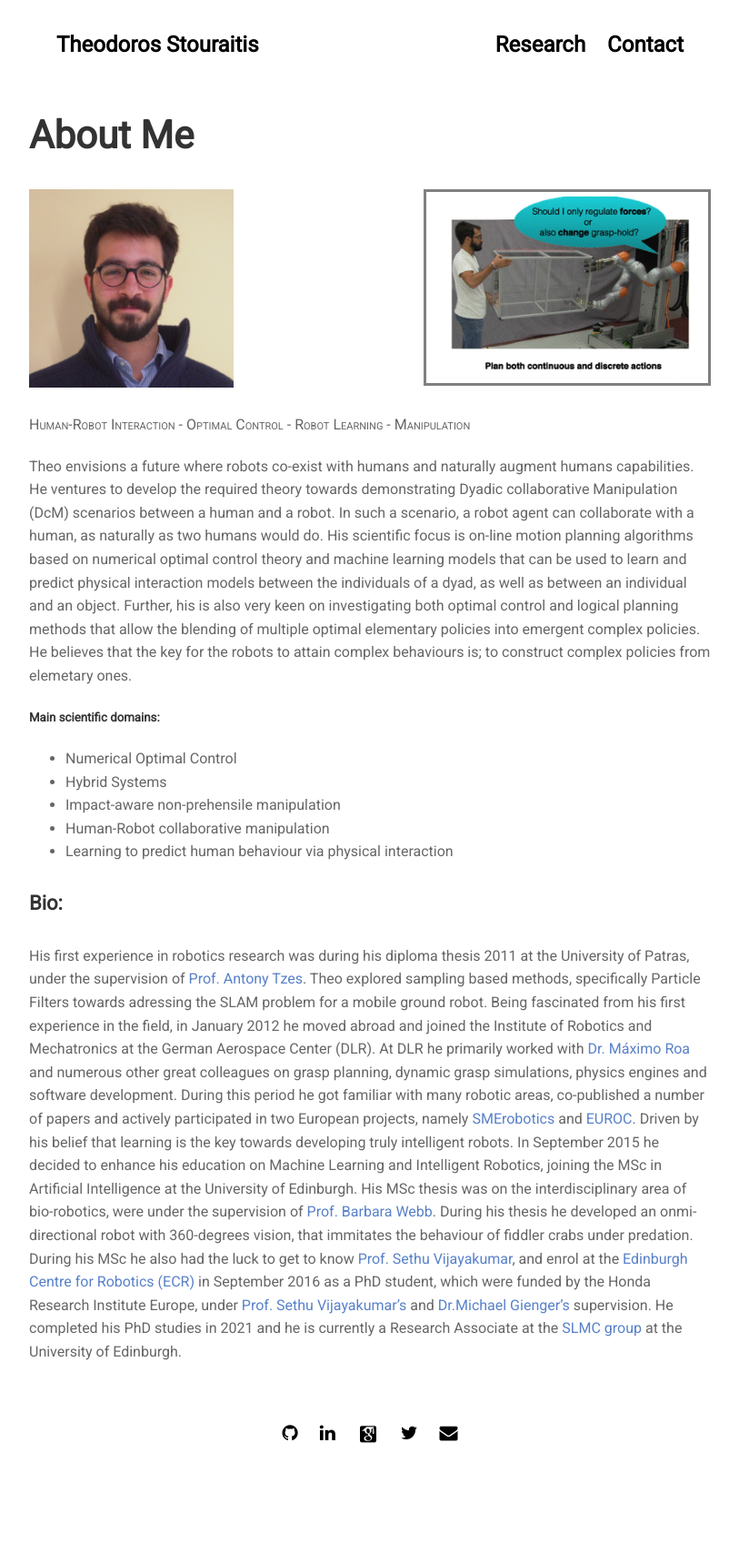
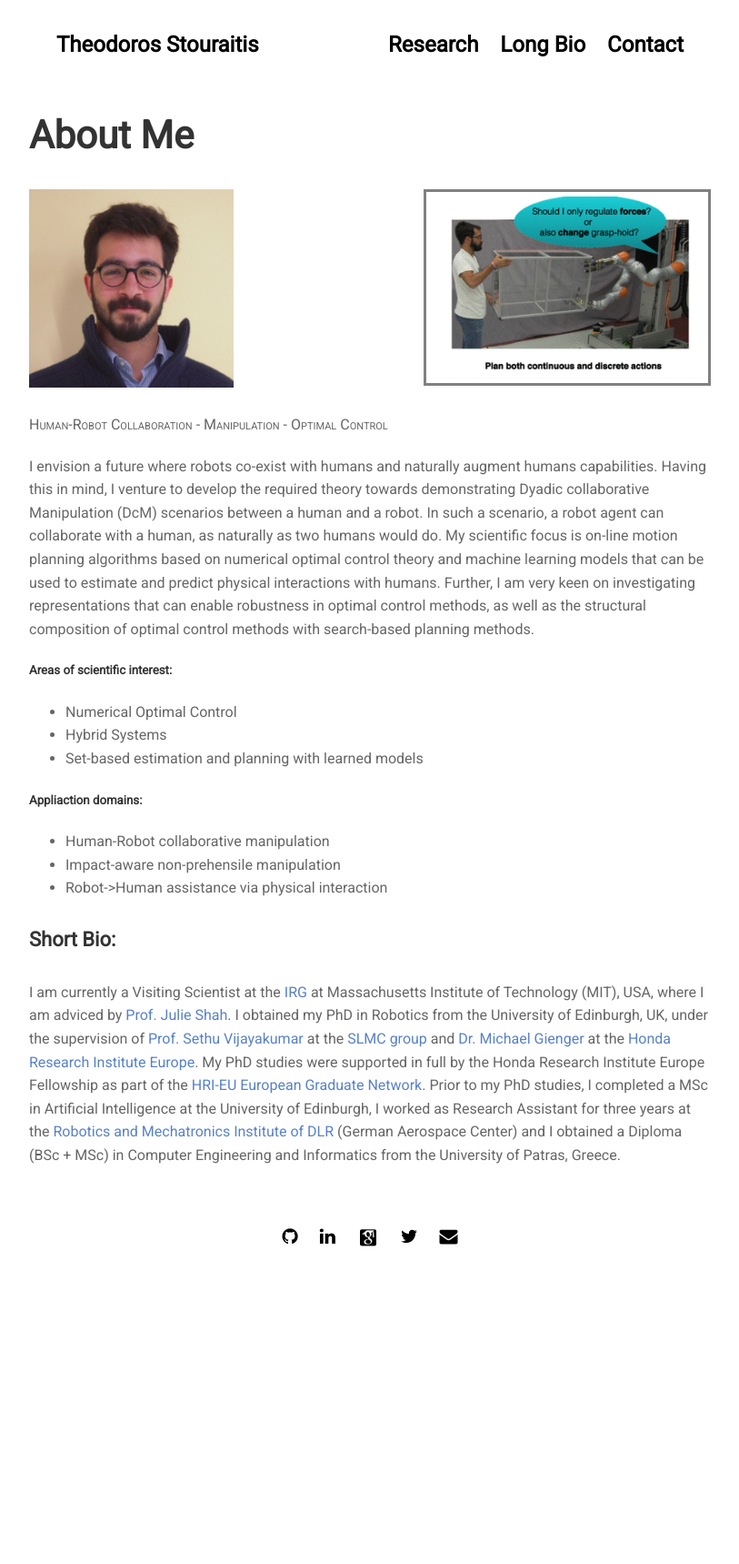
Before and after one commit to stoutheo/stoutheo.github.io, a Jekyll site: the page built from index.html, in a window 1280 px wide. Shown: the whole page at 91% size, without its empty margins (233-1046 px from the left). Built offline with Jekyll 4.4.1, drawn with Linux system fonts in a browser that asks for light colours; nearby versions of some CDN libraries; after the commit the page ends 1503 px from its top, so only the background shows below that.

Commit message:
Added RAL22 and updated bio, statement and moved long bio to separate page

```diff
--- a/_data/publications/papers.yml
+++ b/_data/publications/papers.yml
@@ -11,11 +11,25 @@
 
   <tbody>
   <tr>
+    <td markdown="span"> ![image](/assets/img/dressing.gif){: style="float: left; width: 100%; margin: 10px -20px"}
+      </td>
+      <td markdown="span">
+    <br> Set-based State Estimation with Probabilistic Consistency Guarantee under Epistemic Uncertainty.
+    <br> Li, S.<sup> * </sup>, **Stouraitis, T.**<sup> * </sup>, Gienger, M., Vijayakumar, S. and Shah, A. J.
+    <br> IEEE Robotics and Automation Letters (RA-L), 2022,
+    <br> *To appear*,
+    [pre-print](https://arxiv.org/pdf/2110.09584.pdf)
+    <br> --- </td>
+  </tr>
+  </tbody>
+  <tr height ="10px"></tr>
+  <tbody>
+  <tr>
     <td markdown="span"> ![image](/assets/img/D3AC.gif){: style="float: left; width: 100%; margin: 10px -20px"}
    </td>
     <td markdown="span">
     <br> Decentralized ability-aware adaptive control for multi-robot collaborative manipulation.
-    <br> Lei Yan, **Stouraitis T.**, and Vijayakumar, S.
+    <br> Yan, L., **Stouraitis, T.**, and Vijayakumar, S.
     <br> IEEE Robotics and Automation Letters (RA-L), 2021,
     [IEEE-link](https://ieeexplore.ieee.org/abstract/document/9357952/),
     [pdf](https://ieeexplore.ieee.org/iel7/7083369/9285111/09357952.pdf),
@@ -30,7 +44,7 @@
         </td>
     <td markdown="span">
     <br> Online Hybrid Motion Planning for Dyadic Collaborative Manipulation via Bilevel Optimization.
-    <br> **Stouraitis T.**, Chatzinikolaidis, I., Gienger, M., and Vijayakumar, S.
+    <br> **Stouraitis, T.**, Chatzinikolaidis, I., Gienger, M., and Vijayakumar, S.
     <br> IEEE Transactions on Robotics (T-RO), 2020 <span style="color:crimson">**(invited)**</span>,
     [IEEE-link](https://ieeexplore.ieee.org/abstract/document/9166536),
     [pdf](https://ieeexplore.ieee.org/iel7/8860/4359257/09166536.pdf),
@@ -56,9 +70,9 @@
           </td>
     <td markdown="span">
     <br> Non-prehensile Planar Manipulation via Trajectory Optimization with Complementarity Constraints.
-    <br> Moura J., **Stouraitis T.**, and Vijayakumar, S.
+    <br> Moura J., **Stouraitis, T.**, and Vijayakumar, S.
     <br> *IEEE International Conference on Robotics and Automation (ICRA), 2022*,
-    <br> *Under review*,
+    <br> *To appear*,
     [pre-print](https://arxiv.org/pdf/2109.13145.pdf)
     <br> --- </td>
   </tr>
@@ -68,7 +82,7 @@
             </td>
       <td markdown="span">
       <br> Multi-modal Trajectory Optimization for Impact-aware Manipulation.
-      <br> **Stouraitis T.**<sup> * </sup>, Yan L.<sup> * </sup>, Moura J., Gienger, M., and Vijayakumar, S.
+      <br> **Stouraitis, T.**<sup> * </sup>, Yan, L.<sup> * </sup>, Moura J., Gienger, M., and Vijayakumar, S.
       <br> *IEEE/RSJ International Conference on Intelligent Robots and Systems (IROS), 2020*,
       [IEEE-link](https://ieeexplore.ieee.org/abstract/document/9341246),
       [pdf](https://arxiv.org/pdf/2006.13374.pdf),
@@ -81,7 +95,7 @@
         </td>
       <td markdown="span">
       <br> Dyadic collaborative Manipulation through Hybrid Trajectory Optimization.
-      <br> **Stouraitis T.**, Chatzinikolaidis, I., Gienger, M., and Vijayakumar, S.
+      <br> **Stouraitis, T.**, Chatzinikolaidis, I., Gienger, M., and Vijayakumar, S.
       <br> *Conference on Robot Learning (CoRL), 2018*,
       [PMLR-link](http://proceedings.mlr.press/v87/stouraitis18a.html),
       [pdf](https://pdfs.semanticscholar.org/1426/87714cb17445f97c6e65b0d7183efcd2bad5.pdf),
@@ -95,7 +109,7 @@
      </td>
       <td markdown="span">
       <br> Nonlinear Optimization using Discrete Variational Mechanics for Dynamic Maneuvers of a 3D One-Leg Hopper.
-      <br> Chatzinikolaidis, I., **Stouraitis T.**, Vijayakumar, S. and Li, Z.
+      <br> Chatzinikolaidis, I., **Stouraitis, T.**, Vijayakumar, S. and Li, Z.
       <br> *IEEE-RAS International Conference on Humanoid Robots (Humanoids), 2018*,
       [link](https://ieeexplore.ieee.org/document/8624981)
       <br> --- </td>
@@ -107,7 +121,7 @@
      </td>
      <td markdown="span">
       <br> Robust shared autonomy for mobile manipulation with continuous scene monitoring.
-      <br> Merkt, W., Yang, Y., **Stouraitis T.**,  Mower, C. E., Fallon, M., and Vijayakumar, S.
+      <br> Merkt, W., Yang, Y., **Stouraitis, T.**,  Mower, C. E., Fallon, M., and Vijayakumar, S.
       <br> *IEEE Int. Conf. on Automation Science and Engineering (CASE), 2017*,
       [pdf](http://www.robots.ox.ac.uk/~mobile/drs/Papers/2017CASE_merkt.pdf),
       [video](https://www.youtube.com/watch?v=5jFU7oCP4vk),
@@ -121,7 +135,7 @@
       </td>
       <td markdown="span">
       <br> Predator Evasion by a Robocrab.
-      <br> **Stouraitis T.**, Gkanias, E., Hemmi, J. M., and Webb, B.
+      <br> **Stouraitis, T.**, Gkanias, E., Hemmi, J. M., and Webb, B.
       <br> *In Conference on Biomimetic and Biohybrid Systems (Living Machines), 2017*,
       [link](https://link.springer.com/chapter/10.1007/978-3-319-63537-8_36)
       <br> --- </td>
@@ -144,7 +158,7 @@
       </td>
       <td markdown="span">
       <br> Flexible Assembly through Planning - Assembly Sequence Planning with the Integration of Grasp Planning.
-      <br> Thomas, U., **Stouraitis T.**,  and Roa, M.A.
+      <br> Thomas, U., **Stouraitis, T.**,  and Roa, M.A.
       <br> *IEEE Int. Conf. on Automation Science and Engineering (CASE), 2015*,
       [link](https://ieeexplore.ieee.org/document/7294142)
       <br> --- </td>
@@ -154,7 +168,7 @@
      <td markdown="span"> ![image](/assets/img/grasping.gif){: style="float: left; width: 80%; margin: 10px -0px"}
       </td>
     <td markdown="span">Functional power grasps transferred through contact warping.
-    <br> **Stouraitis T.**, Hillenbrand, U., and Roa, M.A.
+    <br> **Stouraitis, T.**, Hillenbrand, U., and Roa, M.A.
     <br> *IEEE International Conference on Robotics and Automation (ICRA), 2015*,
     [link](https://ieeexplore.ieee.org/document/7139884)
     <br> --- </td>
@@ -165,7 +179,7 @@
        </td>
       <td markdown="span">
       <br> A New Fast and Robust Collision Detection and Force Computation Algorithm Applied to the Physics Engine Bullet: Method, Integration, and Evaluation.
-      <br> Sagardia, M., **Stouraitis T.**,  and Silva, L.e.
+      <br> Sagardia, M., **Stouraitis, T.**,  and Silva, L.e.
       <br> *Conference and Exhibition of the European Association of Virtual and Augmented Reality (EuroVR), 2014*,
       [pdf](https://diglib.eg.org/bitstream/handle/10.2312/eurovr.20141341.065-076/065-076.pdf?sequence=1&isAllowed=y),
       [video](https://diglib.eg.org/bitstream/handle/10.2312/eurovr.20141341.065-076/vr_vps_bullet_bunnies.m4v?sequence=2&isAllowed=y)
@@ -177,7 +191,7 @@
        </td>
       <td markdown="span">
       <br> Reachability and Capability Analysis for Manipulation Tasks.
-      <br> Porges, O., **Stouraitis T.**,  Borst, C., and Roa, M.A.
+      <br> Porges, O., **Stouraitis, T.**,  Borst, C., and Roa, M.A.
       <br> *First Iberian robotics conference, 2013*,
       [link](https://link.springer.com/chapter/10.1007/978-3-319-03653-3_50)
       <br> --- </td>
@@ -188,7 +202,7 @@
          </td>
       <td markdown="span">
       Intelligent Particle-Filter based Robot Localization.
-      <br> Siamantas, G., **Stouraitis T.**,  and Tzes, A.
+      <br> Siamantas, G., **Stouraitis, T.**,  and Tzes, A.
       <br> *9th Mediterranean Conference of Control and Automation, 2011*,
       [link](https://ieeexplore.ieee.org/document/5983221)
       </td>
--- a/_data/settings.yml
+++ b/_data/settings.yml
@@ -5,7 +5,7 @@
 #- {name: 'About', url: ''}
 - {name: 'Research', url: 'publications.html'}
 #- {name: 'Software', url: 'software.html'}
-#- {name: 'Projects', url: 'projects.html'}
+- {name: 'Long Bio', url: 'long_bio.html'}
 - {name: 'Contact', url: 'contact.html'}
 
 #-------------------------------
@@ -47,63 +47,56 @@
   <img src="/assets/img/concept.gif" align="right" alt="Drawing" style="padding:5px;border:medium solid grey; width: 40%;"/>
 
   <p class="lead" style="font-variant:small-caps">
-      Human-Robot Interaction - Optimal Control - Robot Learning -
-      Manipulation<br />
+      Human-Robot Collaboration - Manipulation - Optimal Control
+      <br />
   </p>
 
-  Theo envisions a future where robots co-exist with humans and naturally augment
-  humans capabilities. He ventures to develop the required theory towards
+  I envision a future where robots co-exist with humans and naturally augment
+  humans capabilities. Having this in mind, I venture to develop the required theory towards
   demonstrating Dyadic collaborative Manipulation (DcM) scenarios between a human and a robot.
   In such a scenario, a robot agent can collaborate with a human,
-  as naturally as two humans would do. His scientific focus is on-line motion planning
+  as naturally as two humans would do. My scientific focus is on-line motion planning
   algorithms based on numerical optimal control theory and machine learning models that can
-  be used to learn and predict physical interaction models between the individuals of a dyad, as well as
-  between an individual and an object.
-  Further, his is also very keen on investigating both optimal control and logical planning
-  methods that allow the blending of multiple optimal elementary policies into emergent
-  complex policies. He believes that the key for the robots to attain complex behaviours is;
-  to construct complex policies from elemetary ones.
+  be used to estimate and predict physical interactions with humans.
+  Further, I am very keen on investigating representations that can enable robustness in
+  optimal control methods, as well as the structural composition of optimal control methods with search-based planning
+  methods.
 
-  ##### Main scientific domains: #####
+  ##### Areas of scientific interest: #####
 
   + Numerical Optimal Control
 
   + Hybrid Systems
 
-  + Impact-aware non-prehensile manipulation
+  + Set-based estimation and planning with learned models
+
+
+  ##### Appliaction domains: #####
 
   + Human-Robot collaborative manipulation
 
-  + Learning to predict human behaviour via physical interaction
+  + Impact-aware non-prehensile manipulation
+
+  + Robot->Human assistance via physical interaction
 
 
-  #### Bio: ####
+  #### Short Bio: ####
 
-  His first experience in robotics research was during his diploma thesis 2011 at the University of
-  Patras, under the supervision of
-  [Prof. Antony Tzes](https://nyuad.nyu.edu/en/academics/divisions/engineering/faculty/anthony-tzes.html).
-  Theo explored sampling based methods, specifically Particle Filters towards adressing the SLAM problem
-  for a mobile ground robot. Being fascinated from his first experience in the field, in January 2012
-  he moved abroad and joined the Institute of Robotics and Mechatronics at the German Aerospace Center
-  (DLR). At DLR he primarily worked with [Dr. Máximo Roa](https://rmc.dlr.de/rm/de/staff/maximo.roa/)
-  and numerous other great colleagues on grasp planning, dynamic grasp simulations, physics engines
-  and software development. During this period he got familiar with many robotic areas, co-published
-  a number of papers and actively participated in two European projects, namely
-  [SMErobotics](http://www.smerobotics.org) and [EUROC](http://www.euroc-project.eu).
-  Driven by his belief that learning is the key towards developing truly intelligent robots.
-  In September 2015 he decided to enhance his education on Machine Learning and Intelligent Robotics,
-  joining the MSc in Artificial Intelligence at the University of Edinburgh. His MSc thesis was on
-  the interdisciplinary area of bio-robotics, were under the supervision of
-  [Prof. Barbara Webb](http://homepages.inf.ed.ac.uk/bwebb/). During his thesis he developed an
-  onmi-directional robot with 360-degrees vision, that immitates the behaviour of fiddler crabs
-  under predation. During his MSc he also had the luck to get to know
-  [Prof. Sethu Vijayakumar](http://homepages.inf.ed.ac.uk/svijayak/),
-  and enrol at the [Edinburgh Centre for Robotics (ECR)](https://www.edinburgh-robotics.org) in
-  September 2016 as a PhD student, which were funded by the Honda Research Institute Europe,
-  under [Prof. Sethu Vijayakumar's](http://homepages.inf.ed.ac.uk/svijayak/) and
-  [Dr.Michael Gienger's](https://scholar.google.de/citations?user=oU2jyxMAAAAJ&hl=de) supervision.
-  He completed his PhD studies in 2021 and he is currently a Research Associate at the
-  [SLMC group](https://web.inf.ed.ac.uk/slmc) at the University of Edinburgh.
+  I am currently a Visiting Scientist at the [IRG](https://interactive.mit.edu) at Massachusetts Institute of Technology (MIT), USA,
+  where I am adviced by [Prof. Julie Shah](https://interactive.mit.edu/about/people/julie).
+  I obtained my PhD in Robotics from the University of Edinburgh, UK,
+  under the supervision of [Prof. Sethu Vijayakumar](http://homepages.inf.ed.ac.uk/svijayak/) at the
+  [SLMC group](https://web.inf.ed.ac.uk/slmc) and [Dr. Michael Gienger](https://scholar.google.de/citations?user=oU2jyxMAAAAJ&hl=de) at
+  the [Honda Research Institute Europe](https://www.honda-ri.de).
+  My PhD studies were supported in full by the Honda Research Institute Europe Fellowship as
+  part of the [HRI-EU European Graduate Network](https://www.honda-ri.de/partnership-in-science/).
+  Prior to my PhD studies, I completed a MSc in Artificial Intelligence
+  at the University of Edinburgh, I worked as Research Assistant for
+  three years at the [Robotics and Mechatronics Institute of DLR](https://www.dlr.de/rm/en/desktopdefault.aspx/tabid-8017)
+  (German Aerospace Center) and I obtained a Diploma (BSc + MSc)
+  in Computer Engineering and Informatics from the University
+  of Patras, Greece.
+
 
 
 #-------------------------------
@@ -132,6 +125,48 @@
 
 
 #-------------------------------
+# Long Bio Section
+
+long_bio: >
+
+  ## Long Bio
+
+  My first experience in robotics research was during his diploma thesis 2011 at the University of
+  Patras, under the supervision of
+  [Prof. Antony Tzes](https://nyuad.nyu.edu/en/academics/divisions/engineering/faculty/anthony-tzes.html).
+  I explored probabilistic filtering based methods, specifically Particle Filters towards adressing the SLAM problem
+  for a mobile ground robot. Being fascinated from my first experience in the field, in January 2012
+  I moved abroad and joined the Institute of Robotics and Mechatronics at the German Aerospace Center
+  (DLR). At DLR, I primarily worked with [Dr. Máximo Roa](https://rmc.dlr.de/rm/de/staff/maximo.roa/)
+  and numerous other great colleagues on grasp planning, grasp simulations, physics engines
+  and software development. During this period I got familiar with many robotic areas, co-published
+  a number of papers and actively participated in two European projects, namely
+  [SMErobotics](http://www.smerobotics.org) and [EUROC](http://www.euroc-project.eu).
+  Driven by my belief that learning is the key towards developing truly intelligent robots.
+  In September 2015 I decided to enhance my education on Machine Learning and Intelligent Robotics,
+  joining the MSc in Artificial Intelligence at the University of Edinburgh. My MSc thesis was on
+  the interdisciplinary area of bio-robotics, under the supervision of
+  [Prof. Barbara Webb](http://homepages.inf.ed.ac.uk/bwebb/). During my thesis I developed an
+  onmi-directional robot with 360-degrees vision, that immitates the behaviour of fiddler crabs
+  under predation. During my MSc I also had the luck to get to know
+  [Prof. Sethu Vijayakumar](http://homepages.inf.ed.ac.uk/svijayak/),
+  which led to my enrollment at the [Edinburgh Centre for Robotics (ECR)](https://www.edinburgh-robotics.org) in
+  September 2016 as a PhD student. My PhD studies were supported in full by the Honda Research Institute Europe Fellowship as
+  part of the [HRI-EU European Graduate Network](https://www.honda-ri.de/partnership-in-science/) and
+  were conducted under [Prof. Sethu Vijayakumar's](http://homepages.inf.ed.ac.uk/svijayak/) and
+  [Dr. Michael Gienger's](https://scholar.google.de/citations?user=oU2jyxMAAAAJ&hl=de) supervision.
+  I completed my PhD studies in 2021 on the topic of Human-Robot Collaboration and
+  continued working as Research Associate at the
+  [SLMC group](https://web.inf.ed.ac.uk/slmc) at the University of Edinburgh.
+  I am currently a Visiting Scientist at the [IRG](https://interactive.mit.edu) at Massachusetts Institute of Technology (MIT), USA,
+  where I am adviced by [Prof. Julie Shah](https://interactive.mit.edu/about/people/julie) and I investigate topics related to
+  estimation and planning for Human-Robot assistive tasks. My visit at MIT is supported in part by a Postdoctoral Grant provided by
+  the [Scottish Informatics and Computer Science Alliance (SICSA)](https://www.sicsa.ac.uk).
+
+
+
+
+#-------------------------------
 # Contact Section
 
 contact: >
```
Also changed, not shown: long_bio.html (added, +8 -0 lines), 1 other file.
